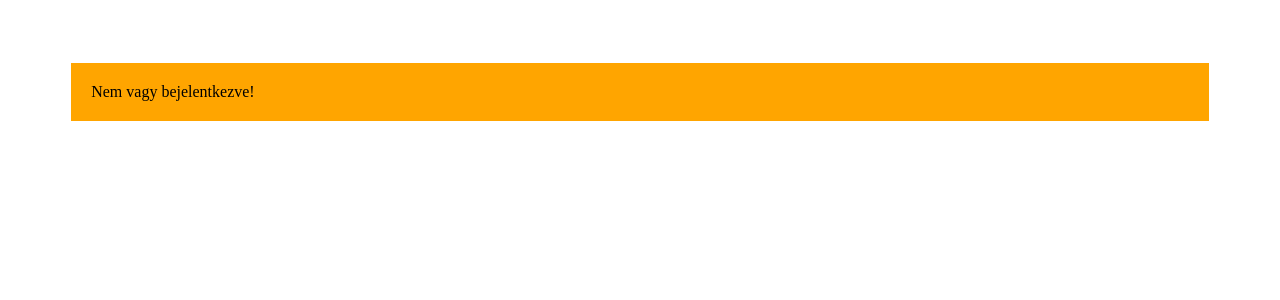
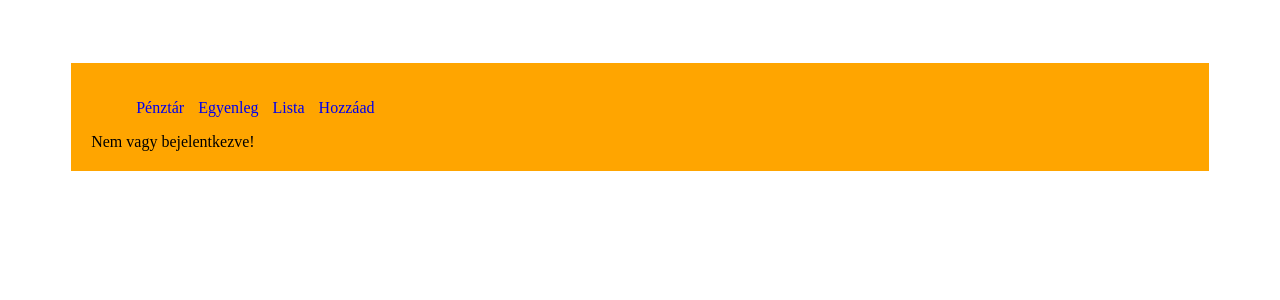
Before and after one commit to janos01/esti, a PHP site: page /penztar.php in a window 1280 px wide. Shown: the top 300 px of the page. Run offline with PHP 8.4, Linux system fonts and the light colour scheme.

Commit message:
Elkészült a menü és az egyenleg

```diff
--- a/azo/src/penztar.php
+++ b/azo/src/penztar.php
@@ -3,6 +3,8 @@
 session_start();
 
 echo file_get_contents('templates/head.tpl');
+echo file_get_contents('templates/menu.tpl');
+
 
 if(isset($_SESSION['login_user'])) {
   echo file_get_contents('templates/penztar.tpl');
--- a/azo/src/style.css
+++ b/azo/src/style.css
@@ -3,3 +3,21 @@
   margin: 5%;
   padding: 20px;
 }
+
+#menu ul {
+  list-style-type: none;
+}
+
+#menu ul li {
+  display: inline-block;
+}
+
+#menu ul li a {
+  text-decoration: none;
+  padding: 5px;
+}
+
+#menu ul li a:hover {
+  background-color: brown;
+  color: white;
+}
--- /dev/null
+++ b/azo/src/templates/egyenleg.tpl
@@ -0,0 +1,2 @@
+<h1>Egyenleg</h1>
+<p>Az aktuális egyenleg: { egyenleg }</p>
--- /dev/null
+++ b/azo/src/templates/menu.tpl
@@ -0,0 +1,16 @@
+<div id="menu">
+  <ul>
+    <li>
+      <a href="penztar.php">Pénztár</a>
+    </li>
+    <li>
+      <a href="egyenleg.php">Egyenleg</a>
+    </li>
+    <li>
+      <a href="lista.php">Lista</a>
+    </li>
+    <li>
+      <a href="felvesz.php">Hozzáad</a>
+    </li>
+  </ul>
+</div>
```
Also changed, not shown: azo/src/egyenleg.php (added, +17 -0 lines).
